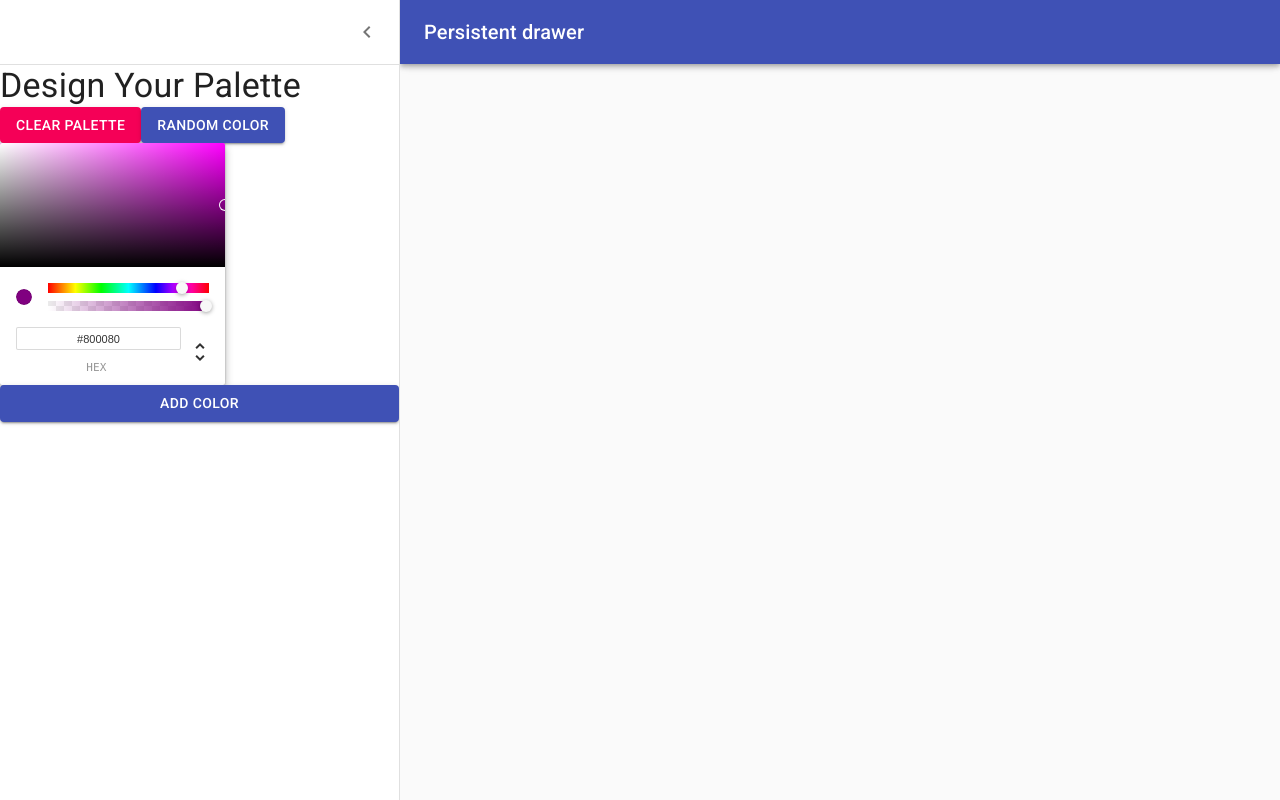
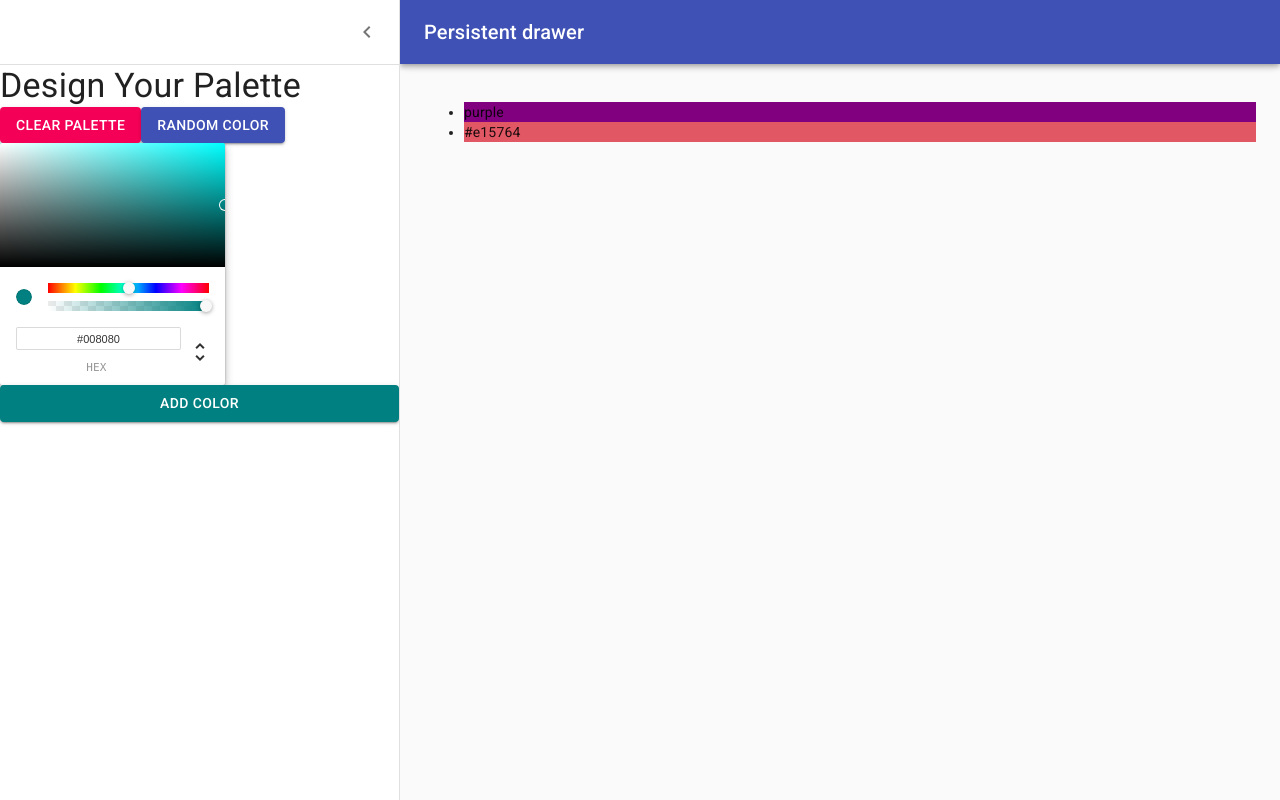
Before and after one commit to Philme1/Massive-Color-App, a React (Create React App) app: page /palette/new in a window 1280 px wide. Both pictures are taken after a click on the button "open drawer". Built offline with nearby package versions, Linux system fonts and the light colour scheme.

Commit message:
Connect color picker to button and display color

```diff
--- a/src/NewPaletteForm.js
+++ b/src/NewPaletteForm.js
@@ -11,7 +11,7 @@
 import ChevronLeftIcon from "@material-ui/icons/ChevronLeft";
 import MenuIcon from '@material-ui/icons/Menu';
 import { ChromePicker } from "react-color";
-import { Button } from "@material-ui/core";
+import { Button, colors } from "@material-ui/core";
 
 
 const drawerWidth = 400;
@@ -78,7 +78,9 @@
 class NewPaletteForm extends Component {
   constructor(props) {
     super(props);
-    this.state = { open: false }
+    this.state = { open: false, currentColor: "teal", colors: ["purple", "#e15764"] }
+    this.updateCurrentColor = this.updateCurrentColor.bind(this);
+    this.addNewColor = this.addNewColor.bind(this);
   }
 
 
@@ -89,6 +91,15 @@
   handleDrawerClose = () => {
     this.setState({ open: false })
   };
+
+  updateCurrentColor(newColor) {
+    console.log(newColor)
+    this.setState({ currentColor: newColor.hex });
+  }
+
+  addNewColor() {
+    this.setState({ colors: [...this.state.colors, this.state.currentColor]})
+  }
 
   render() {
     const { classes } = this.props;
@@ -139,8 +150,15 @@
         <Button variant="contained" color="secondary">Clear Palette</Button>
         <Button variant="contained" color="primary">Random Color</Button>
         </div>
-        <ChromePicker color="purple" onChangeComplete={(newColor) => console.log(newColor)} />
-        <Button variant="contained" color="primary">Add Color</Button>
+        <ChromePicker color={this.state.currentColor} onChangeComplete={this.updateCurrentColor} />
+        <Button
+          variant="contained"
+          color="primary"
+          style={{backgroundColor: this.state.currentColor}}
+          onClick={this.addNewColor}
+          >
+            Add Color
+        </Button>
 
       </Drawer>
       <main
@@ -149,7 +167,11 @@
         })}
       >
         <div className={classes.drawerHeader} />
-
+        <ul>
+          {this.state.colors.map(color => (
+            <li style={{backgroundColor: color}}> {color} </li>
+          ))}
+        </ul>
       </main>
     </div>
   );
```
